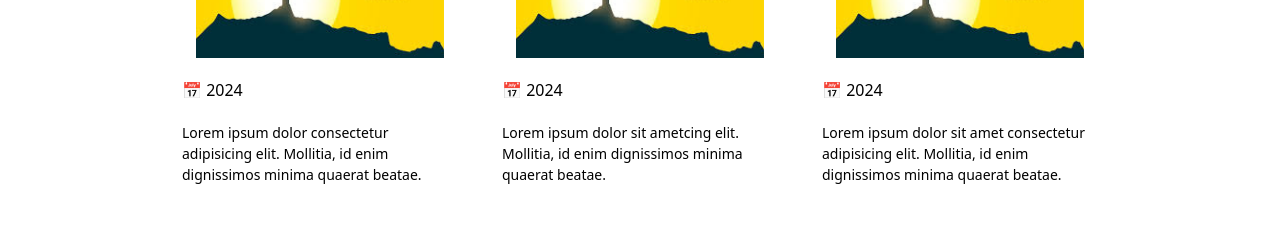
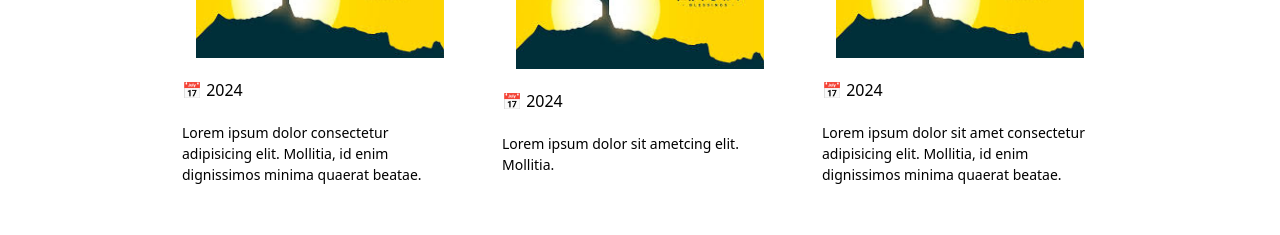
Before and after one commit to barath211/church-website, a React (Create React App) app in the folder client/: page /events in a window 1280 px wide. Shown: the part 1760-1995 px from the top of the page. Built offline with nearby package versions, Linux system fonts and the light colour scheme; no server answers; a web font is replaced by a local one.

Commit message:
changes made

```diff
--- a/client/src/events/Section3.jsx
+++ b/client/src/events/Section3.jsx
@@ -50,7 +50,7 @@ const Section3 = () => {
 
                         <span>📅  2024</span>
                     </div>
-                    <div className="text-[12.5px] md:text-[13px] lg:text-[14px]">Lorem ipsum dolor sit ametcing elit. Mollitia, id enim dignissimos minima quaerat beatae.</div>
+                    <div className="text-[12.5px] md:text-[13px] lg:text-[14px]">Lorem ipsum dolor sit ametcing elit. Mollitia.</div>
 
                 </div>
                 <div className="flex snap-start flex-col gap-5 min-w-[250px] w-[280px] md:w-[300px] p-3 lg:hover:shadow-2xl duration-300 transition-all bg-white lg:hover:-translate-y-5">
```
Also changed, not shown: 8 other files (tests, documents, lock files or other folders).
